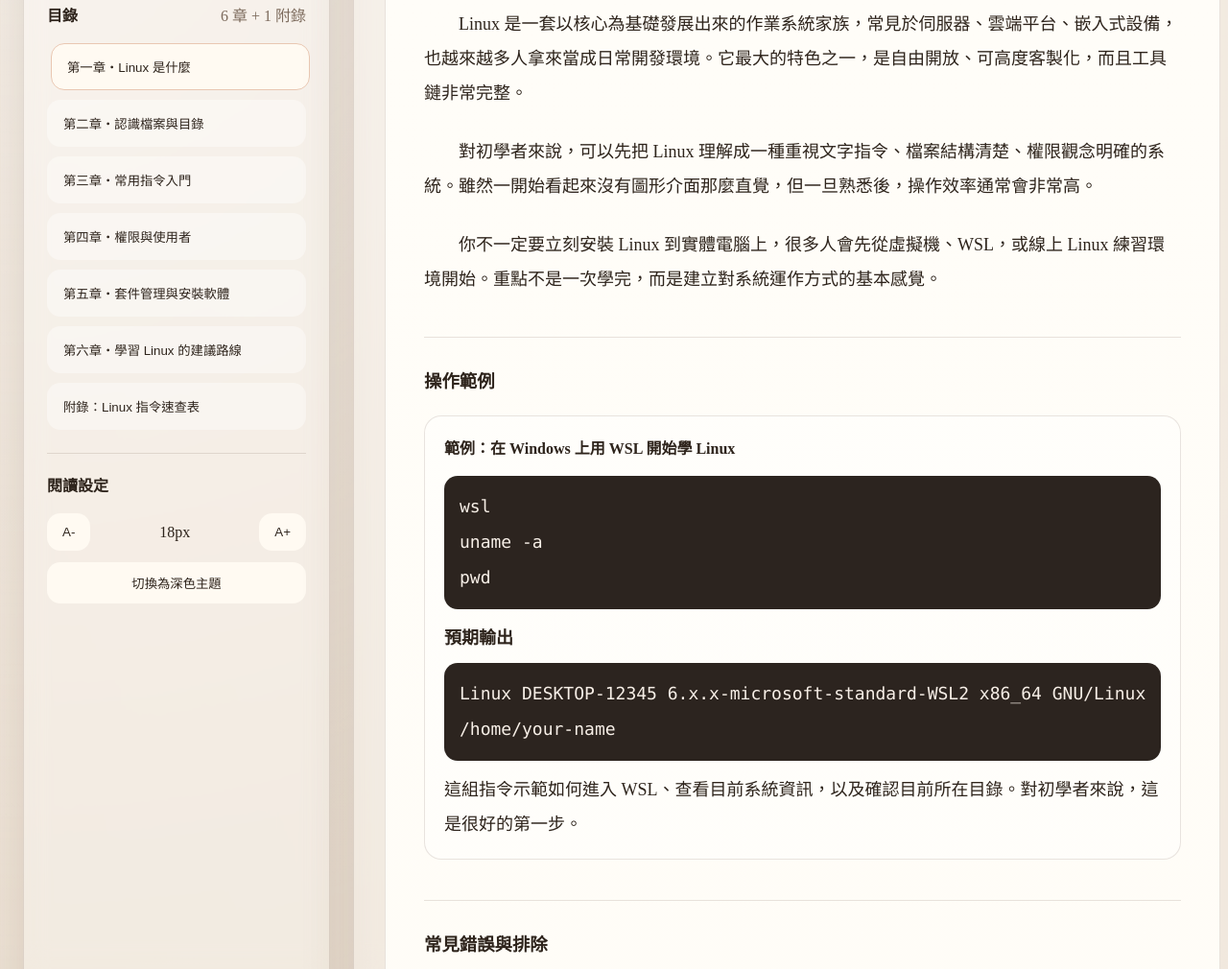
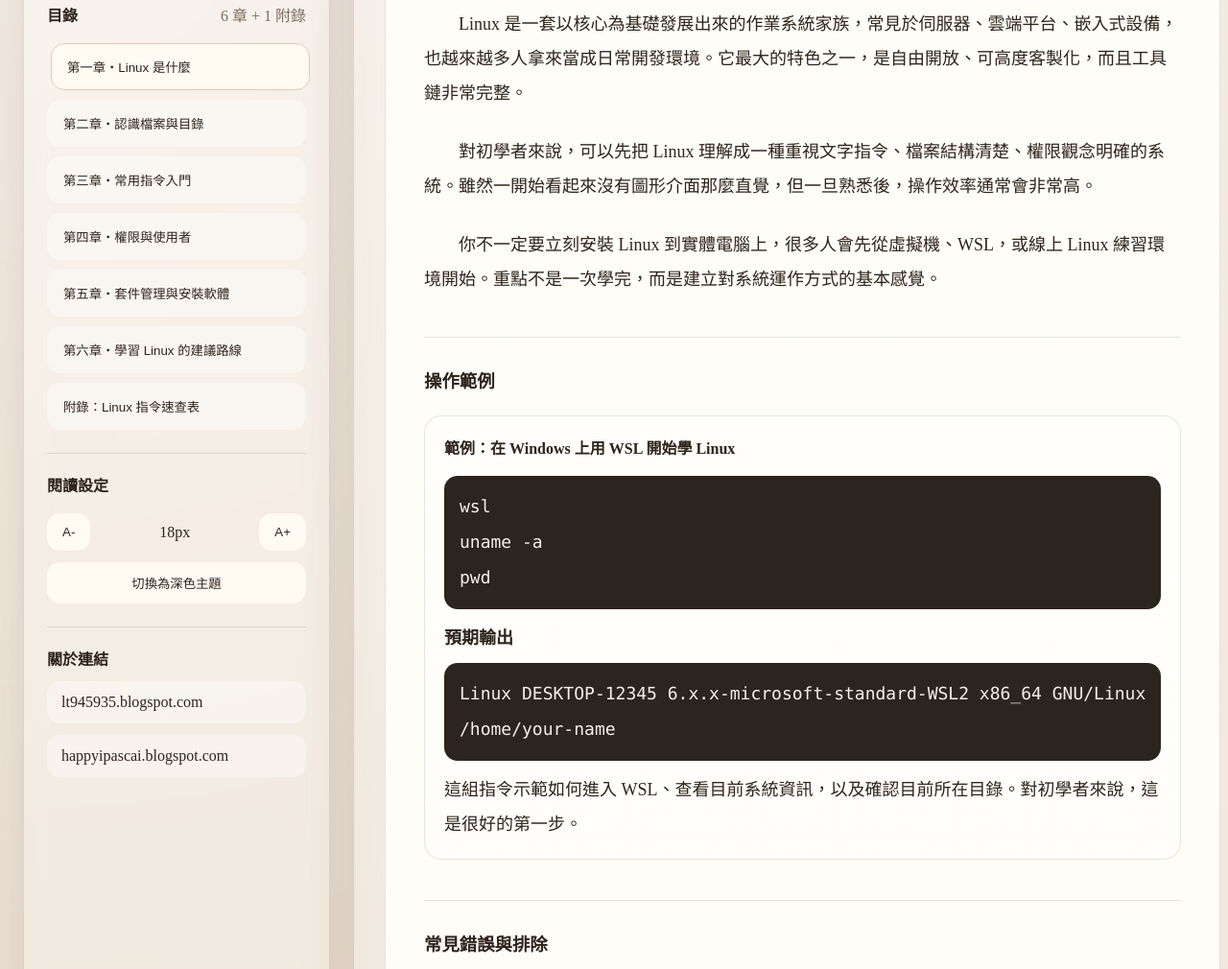
Before and after one commit to j945935cy/ebook2026linux, a plain HTML site: page index.html in a window 1280 px wide. Shown: the part 186-1196 px from the top of the page at 96% size. Drawn offline with Linux system fonts and the light colour scheme.

Commit message:
新增關於連結

```diff
--- a/index.html
+++ b/index.html
@@ -47,6 +47,14 @@
         </div>
         <button id="toggle-theme" class="secondary" type="button">切換為深色主題</button>
       </section>
+
+      <section class="panel about-links">
+        <div class="panel-head">
+          <h2>關於連結</h2>
+        </div>
+        <a href="https://lt945935.blogspot.com" target="_blank" rel="noopener noreferrer">lt945935.blogspot.com</a>
+        <a href="https://happyipascai.blogspot.com" target="_blank" rel="noopener noreferrer">happyipascai.blogspot.com</a>
+      </section>
     </aside>
 
     <main class="reader">
--- a/styles.css
+++ b/styles.css
@@ -140,6 +140,28 @@
 .panel h2 {
   margin: 0;
   font-size: 1rem;
+}
+
+.about-links {
+  display: grid;
+  gap: 12px;
+}
+
+.about-links a {
+  display: block;
+  padding: 12px 14px;
+  color: var(--ink);
+  text-decoration: none;
+  background: rgba(255, 255, 255, 0.38);
+  border: 1px solid transparent;
+  border-radius: 14px;
+  transition: transform 0.18s ease, background 0.18s ease, border-color 0.18s ease;
+}
+
+.about-links a:hover {
+  background: var(--paper);
+  border-color: var(--accent-soft);
+  transform: translateX(4px);
 }
 
 .toc {
```
